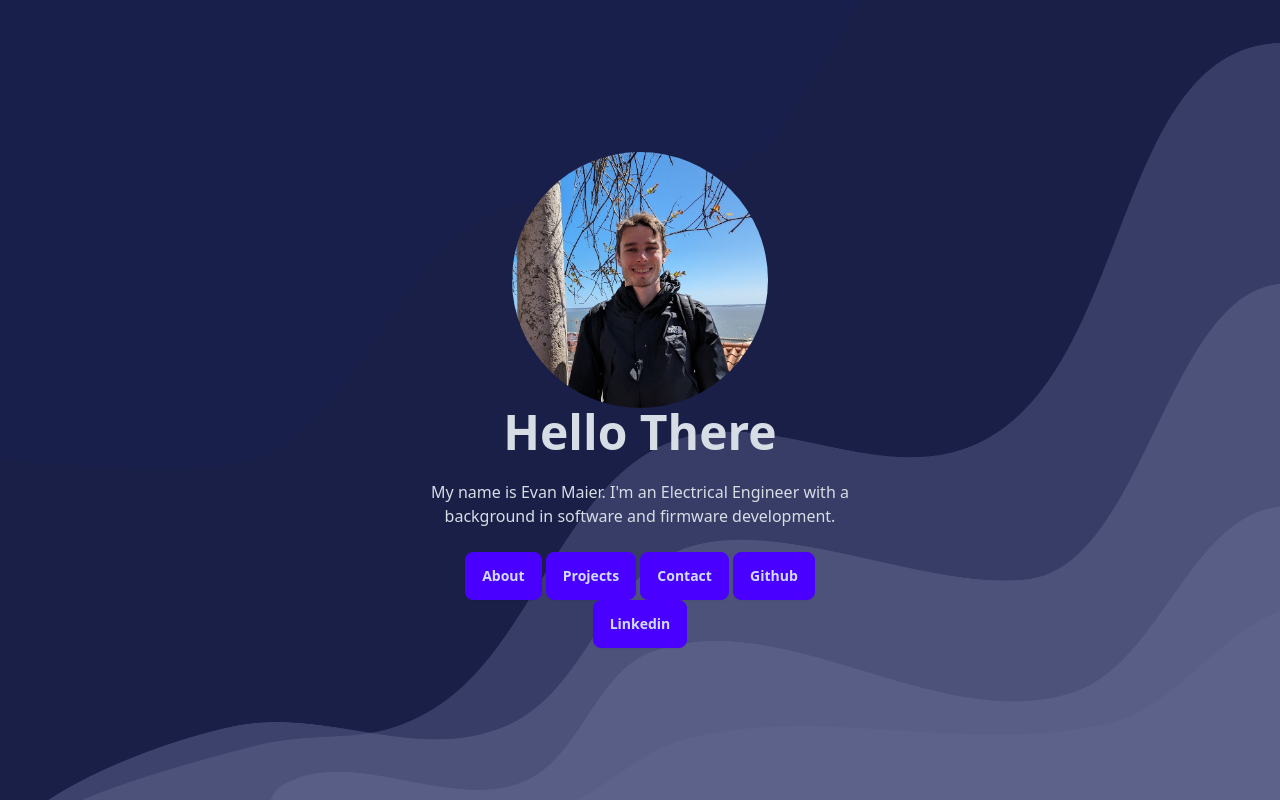
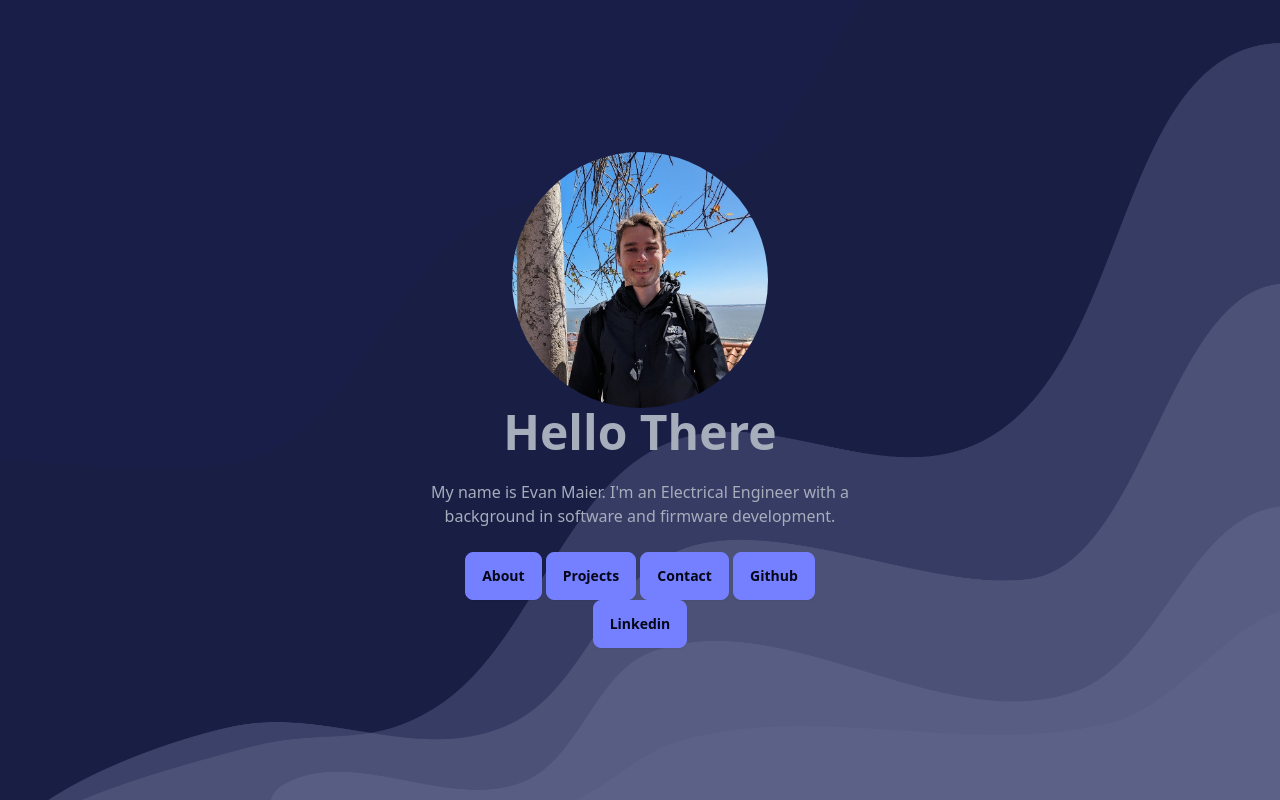
Before and after one commit to evanmaier/portfolio, a SvelteKit app: page / in a window 1280 px wide. Built offline with nearby package versions, Linux system fonts and the light colour scheme.

Commit message:
add data-theme

```diff
--- a/src/app.html
+++ b/src/app.html
@@ -1,5 +1,5 @@
 <!doctype html>
-<html lang="en">
+<html lang="en" data-theme="dark">
 	<head>
 		<meta charset="utf-8" />
 		<link rel="icon" href="%sveltekit.assets%/favicon.png" />
--- a/tailwind.config.js
+++ b/tailwind.config.js
@@ -8,4 +8,7 @@
     require('daisyui'),
     require('@tailwindcss/typography'),
   ],
+  daisyui: {
+    themes: ["light", "dark", "cupcake"],
+  },
 }
```
